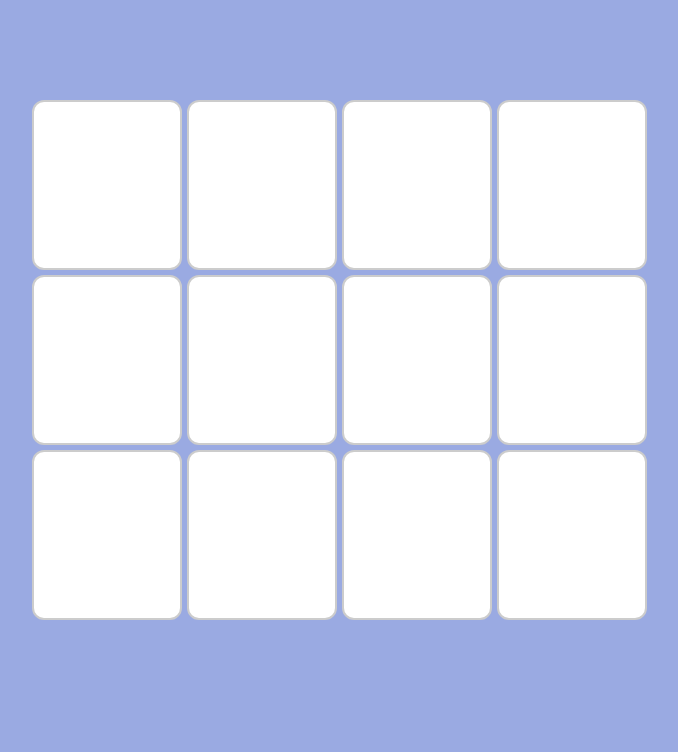
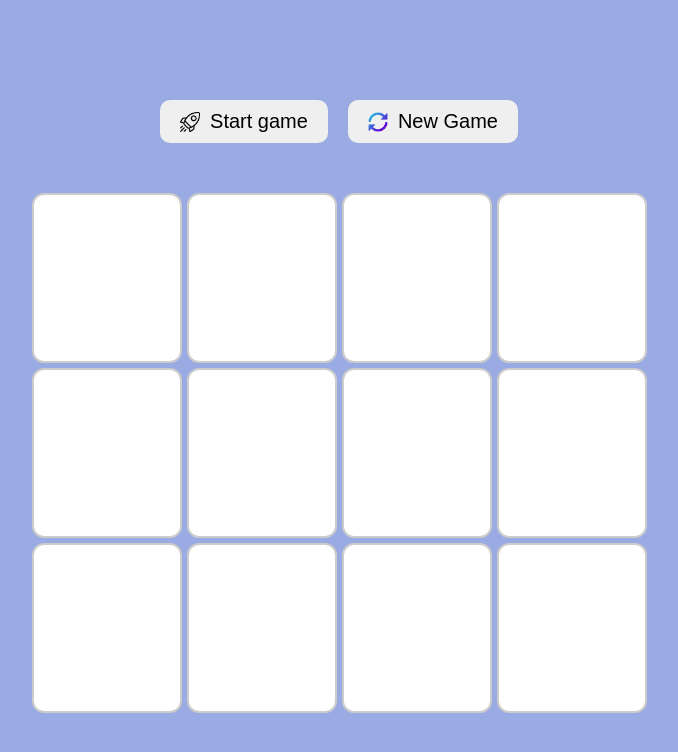
Before and after one commit to LoopLord-LL/memory-game, a plain HTML site: page index.html in a window 1280 px wide. Shown: the whole page, without its empty margins (301-979 px from the left). Drawn offline with Linux system fonts and the light colour scheme.

Commit message:
feat: implement memory game UI and logic

```diff
--- /dev/null
+++ b/buttons.js
@@ -0,0 +1,26 @@
+import { cardsImg, randomPositions } from "./cards.js";
+import { attachCardListeners } from "./main.js";
+
+export function restartGame() {
+  const shuffled = randomPositions([...cardsImg, ...cardsImg]);
+  const productHtml = shuffled
+    .map(
+      (product) => `
+      <div class="card-${product.cardType}" data-card="${product.cardType}">
+        <div class="flip-card-inner">
+          <div class="flip-card-back"></div>
+          <div class="flip-card-front">
+            <img src="${product.img}" class="icon" />
+          </div>
+        </div>
+      </div>
+    `
+    )
+    .join("");
+  document.getElementById("flip-card-container").innerHTML = productHtml;
+
+  // Re-attach card listeners
+  attachCardListeners();
+}
+
+document.getElementById("restart").addEventListener("click", restartGame);
--- /dev/null
+++ b/cards.js
@@ -0,0 +1,56 @@
+export const cardsImg = [
+  {
+    cardType: "AG",
+    img: "./assets/angular.png",
+  },
+  {
+    cardType: "CS",
+    img: "./assets/c-sharp.webp",
+  },
+  {
+    cardType: "CPP",
+    img: "./assets/c++.jpg",
+  },
+  {
+    cardType: "CSS",
+    img: "./assets/css.png",
+  },
+  {
+    cardType: "HTML",
+    img: "./assets/html.png",
+  },
+  {
+    cardType: "JS",
+    img: "./assets/js.webp",
+  },
+];
+export function randomPositions(array) {
+  const random = [...array];
+  for (let i = random.length - 1; i > 0; i--) {
+    const j = Math.floor(Math.random() * (i + 1));
+    [random[i], random[j]] = [random[j], random[i]];
+  }
+  return random;
+}
+
+export const shuffledCards = randomPositions([...cardsImg, ...cardsImg]);
+
+const productHtml = shuffledCards
+  .map(
+    (product) => `
+  <div class="card-${product.cardType}" data-card="${product.cardType}">
+    <div class="flip-card-inner">
+      <div class="flip-card-back"></div>
+      <div class="flip-card-front">
+        <img src="${product.img}" class="icon" />
+      </div>
+    </div>
+  </div>
+`
+  )
+  .join("");
+function drawGame() {
+  document.getElementById("flip-card-container").innerHTML = productHtml;
+}
+
+drawGame();
--- a/index.html
+++ b/index.html
@@ -8,114 +8,34 @@
   </head>
   <body>
     <main class="main-content">
-      <div class="flip-card">
-        <div class="card-1" data-card="1">
-          <div class="flip-card-inner">
-            <div class="flip-card-back"></div>
-            <div class="flip-card-front">
-              <img src="./assets/angular.png" alt="angular icon" class="icon" />
-            </div>
-          </div>
-        </div>
-        <div class="card-2" data-card="2">
-          <div class="flip-card-inner">
-            <div class="flip-card-back"></div>
-            <div class="flip-card-front">
-              <img src="./assets/c++.jpg" alt="c++ icon" class="icon" />
-            </div>
-          </div>
-        </div>
-        <div class="card-3" data-card="3">
-          <div class="flip-card-inner">
-            <div class="flip-card-back"></div>
-            <div class="flip-card-front">
-              <img
-                src="./assets/c-sharp.webp"
-                alt="c-sharp icon"
-                class="icon"
-              />
-            </div>
-          </div>
-        </div>
-        <div class="card-4" data-card="4">
-          <div class="flip-card-inner">
-            <div class="flip-card-back"></div>
-            <div class="flip-card-front">
-              <img src="./assets/js.webp" alt="js icon" class="icon" />
-            </div>
-          </div>
-        </div>
-        <div class="card-5" data-card="5">
-          <div class="flip-card-inner">
-            <div class="flip-card-back"></div>
-            <div class="flip-card-front">
-              <img src="./assets/css.png" alt="css icon" class="icon" />
-            </div>
-          </div>
-        </div>
-        <div class="card-6" data-card="6">
-          <div class="flip-card-inner">
-            <div class="flip-card-back"></div>
-            <div class="flip-card-front">
-              <img src="./assets/html.png" alt="html icon" class="icon" />
-            </div>
-          </div>
-        </div>
-        <!-- Repeated cards -->
-        <div class="card-1" data-card="1">
-          <div class="flip-card-inner">
-            <div class="flip-card-back"></div>
-            <div class="flip-card-front">
-              <img src="./assets/angular.png" alt="angular icon" class="icon" />
-            </div>
-          </div>
-        </div>
-        <div class="card-2" data-card="2">
-          <div class="flip-card-inner">
-            <div class="flip-card-back"></div>
-            <div class="flip-card-front">
-              <img src="./assets/c++.jpg" alt="c++ icon" class="icon" />
-            </div>
-          </div>
-        </div>
-        <div class="card-3" data-card="3">
-          <div class="flip-card-inner">
-            <div class="flip-card-back"></div>
-            <div class="flip-card-front">
-              <img
-                src="./assets/c-sharp.webp"
-                alt="c-sharp icon"
-                class="icon"
-              />
-            </div>
-          </div>
-        </div>
-        <div class="card-4" data-card="4">
-          <div class="flip-card-inner">
-            <div class="flip-card-back"></div>
-            <div class="flip-card-front">
-              <img src="./assets/js.webp" alt="js icon" class="icon" />
-            </div>
-          </div>
-        </div>
-        <div class="card-5" data-card="5">
-          <div class="flip-card-inner">
-            <div class="flip-card-back"></div>
-            <div class="flip-card-front">
-              <img src="./assets/css.png" alt="css icon" class="icon" />
-            </div>
-          </div>
-        </div>
-        <div class="card-6" data-card="6">
-          <div class="flip-card-inner">
-            <div class="flip-card-back"></div>
-            <div class="flip-card-front">
-              <img src="./assets/html.png" alt="html icon" class="icon" />
-            </div>
-          </div>
+      <section class="game-buttons">
+        <button class="start">
+          <img src="./assets/shuttle.png" alt="start game" class="icon" />
+          <span>Start game</span>
+        </button>
+        <button class="restart" id="restart">
+          <img src="./assets/refresh.png" alt="refresh icon" class="icon" />
+          <span>New Game</span>
+        </button>
+      </section>
+
+      <div class="modal-overlay">
+        <div class="modal-container">
+          <img src="./assets/X-button.png" alt="close button" class="close-modal" />
+          <h2>Modal Title</h2>
+          <p>
+            Lorem ipsum dolor sit amet consectetur adipisicing elit. Quisquam,
+            voluptatibus.
+          </p>
         </div>
       </div>
+
+      <div id="flip-card-container">
+        <!-- here go cards -->
+      </div>
     </main>
-    <script src="main.js"></script>
+    <script type="module" src="buttons.js"></script>
+    <script type="module" src="cards.js"></script>
+    <script type="module" src="main.js"></script>
   </body>
 </html>
--- a/main.js
+++ b/main.js
@@ -1,39 +1,60 @@
+export function attachCardListeners() {
   const cards = document.querySelectorAll("[data-card]");
-
-const game = document.querySelector(".flip-card");
-
-const container = document.querySelector(".main-content");
-
-// array for flipped cards
   let flippedCards = [];
 
   cards.forEach((card) => {
     card.addEventListener("click", () => {
       if (card.classList.contains("flipped")) return;
-
       if (flippedCards.length === 2) return;
 
-    // add .flipped class flipped card
       card.classList.add("flipped");
-    // and, push in the array
       flippedCards.push(card);
 
-    // if  2 cards are flipped check them
       if (flippedCards.length === 2) {
         const [first, second] = flippedCards;
-      // if cards  match, back to first position.
         if (first.dataset.card === second.dataset.card) {
           first.classList.add("matched");
           second.classList.add("matched");
+          setTimeout(() => {
+            checkWin(cards);
+          }, 300);
           flippedCards = [];
         } else {
-        // if cards dont match, back to first position.
           setTimeout(() => {
             first.classList.remove("flipped");
             second.classList.remove("flipped");
             flippedCards = [];
-        }, 1000);
+          }, 500);
         }
       }
     });
   });
+}
+function checkWin(cards) {
+  const allMatched = Array.from(cards).every((card) =>
+    card.classList.contains("matched")
+  );
+  if (allMatched) {
+    showWinMessage();
+  }
+}
+
+const modalOverlay = document.querySelector(".modal-overlay");
+
+function showWinMessage() {
+  modalOverlay.style.display = "flex";
+  const closeModal = document.querySelector(".close-modal");
+  closeModal.addEventListener("click", () => {
+    document.getElementById("flip-card-container").style.display = "none";
+    modalOverlay.style.display = "none";
+    // restartGame();
+  });
+  modalOverlay.addEventListener("click", (e) => {
+    if (e.target === modalOverlay) {
+      modalOverlay.style.display = "none";
+      // restartGame();
+    }
+  });
+}
+
+attachCardListeners();
--- /dev/null
+++ b/scss/_modal.scss
@@ -0,0 +1,27 @@
+.modal-overlay {
+  display: none;
+  transition: opacity 0.3s ease, visibility 0.3s ease;
+  border: 1px solid black;
+  border-radius: 10px;
+  box-shadow: 0 4px 8px rgba(0, 0, 0, 0.2);
+  background-color: rgb(161, 187, 210);
+  padding: 40px 20px;
+  height: 400px;
+  position: absolute;
+  z-index: 999;
+  .modal-container {
+    position: relative;
+    img {
+      position: absolute;
+      top: -50px;
+      right: -20px;
+      width: 80px;
+      height: 80px;
+      cursor: pointer;
+      &:hover {
+        transform: scale(1.1);
+        transition: transform 0.3s ease;
+      }
+    }
+  }
+}
--- a/scss/main.scss
+++ b/scss/main.scss
@@ -1,3 +1,5 @@
+@import "modal.scss";
+
 * {
   margin: 0;
   padding: 0;
@@ -13,11 +15,42 @@ body {
 
 main {
   display: flex;
-  justify-content: center;
+  flex-direction: column;
+  // justify-content: center;
+  align-items: center;
   padding-top: 100px;
+  .game-buttons {
+    padding-bottom: 50px;
+    display: flex;
+    align-items: center;
+    gap: 20px;
+    .icon {
+      width: 20px;
+      height: 20px;
+    }
+    .start,
+    .restart {
+      display: flex;
+      justify-content: center;
+      align-items: center;
+      gap: 10px;
+      padding: 10px 20px;
+      border: none;
+      border-radius: 10px;
+      cursor: pointer;
+
+      &:hover {
+        background-color: #fffbfb;
+        transform: scale(1.05);
+      }
+      span {
+        font-size: 20px;
+      }
+    }
+  }
 }
 
-.flip-card {
+#flip-card-container {
   display: grid;
   grid-template-columns: repeat(4, 150px);
   gap: 5px;
@@ -60,7 +93,6 @@ main {
         justify-content: center;
         align-items: center;
       }
-
       .icon {
         width: 150px;
         height: 170px;
```
Also changed, not shown: assets/X-button.png (added), assets/refresh.png (added), assets/shuttle.png (added), css/main.css. Lines whose indentation alone changed are shown as unchanged.
